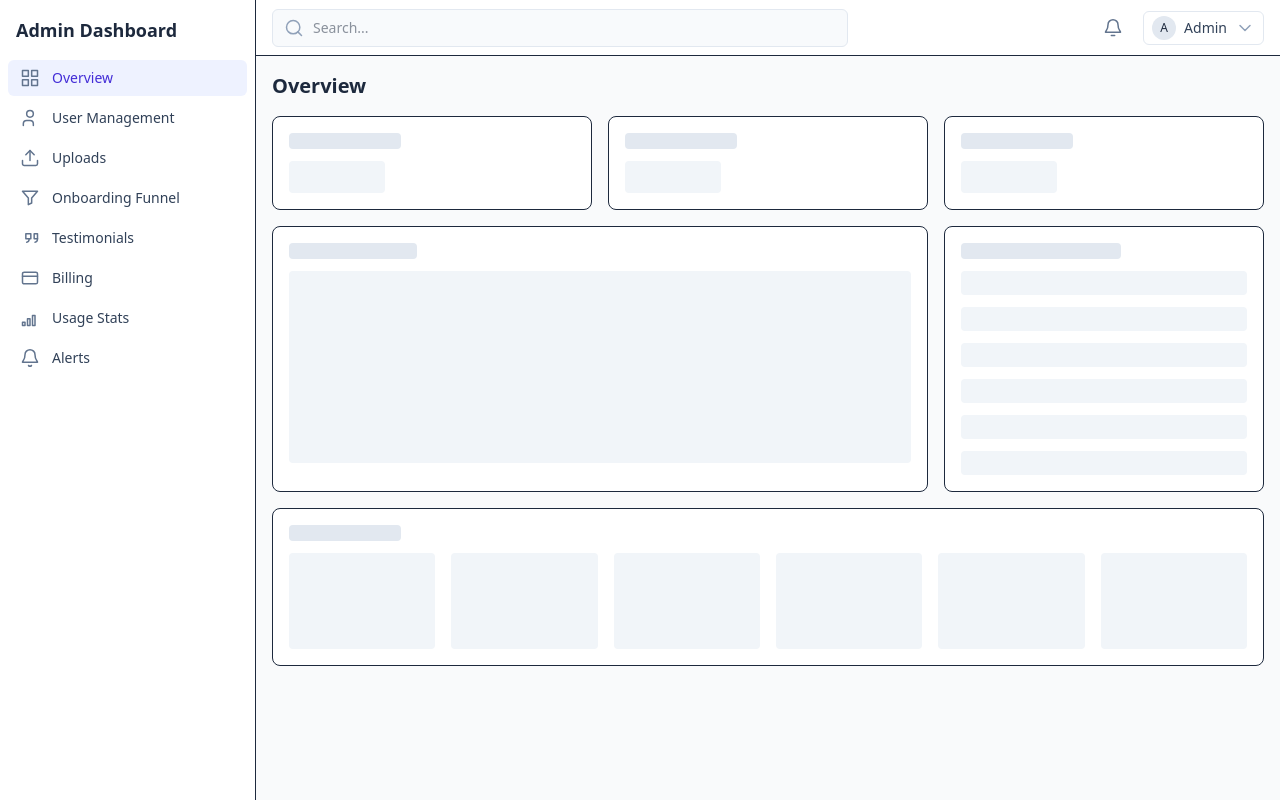
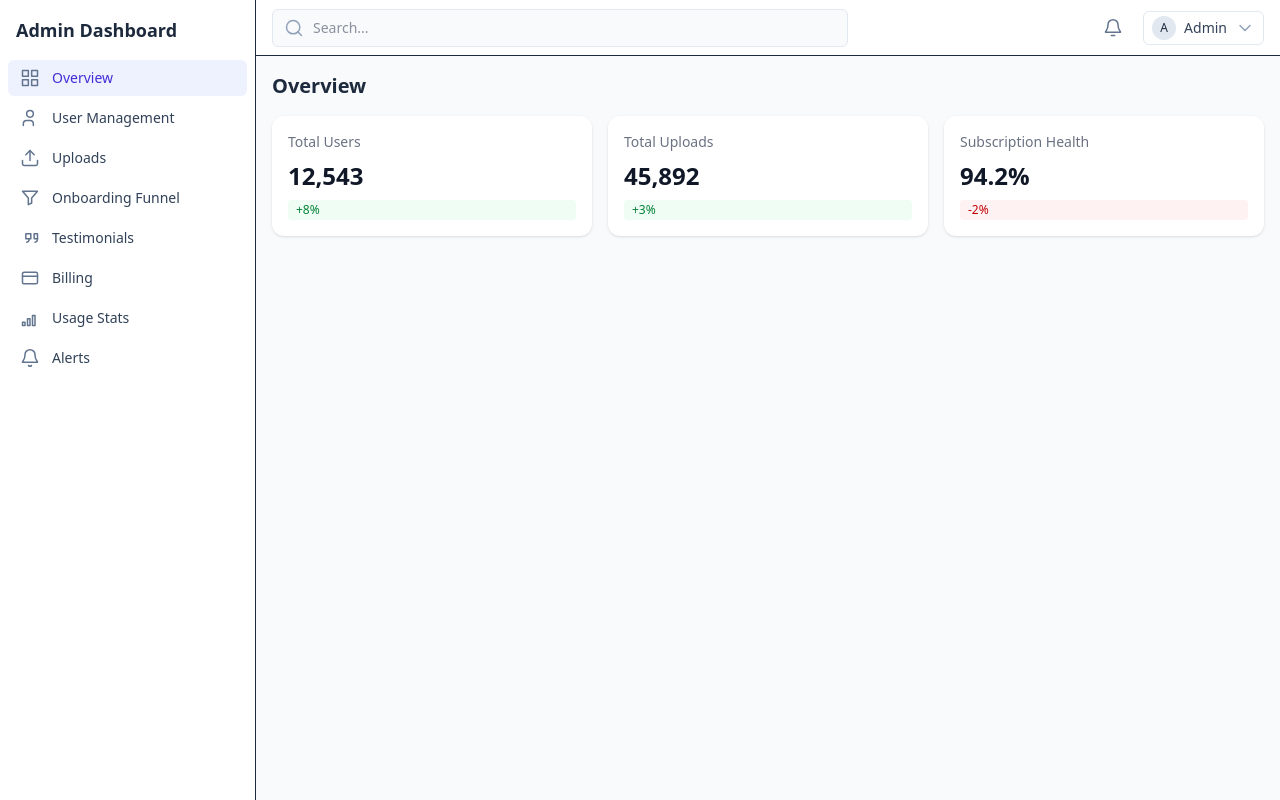
Before and after one commit to liangzhihaoo/F2025_4495_050_XCh388, a React app in the folder Implementation/frontend/: page / in a window 1280 px wide. Built offline with nearby package versions, Linux system fonts and the light colour scheme; the HTML template or start-up script is replaced by a standard one.

Commit message:
feat(overview): add reusable StatCard and render KPI cards on Overview; wire Overview into Layout

```diff
--- a/Implementation/frontend/src/components/Layout.tsx
+++ b/Implementation/frontend/src/components/Layout.tsx
@@ -2,6 +2,7 @@ import React, { useState } from "react";
 import { Sidebar, type NavKey } from "./Sidebar";
 import { Topbar } from "./Topbar";
 import { Placeholder } from "./Placeholder";
+import Overview from "../pages/Dashboard/Overview";
 
 const titles: Record<NavKey, string> = {
   overview: "Overview",
@@ -25,8 +26,11 @@ export function Layout() {
         <Topbar />
 
         <main className="min-h-0 flex-1 overflow-y-auto p-4">
-          {/* main content placeholder, change title according to current nav */}
-          <Placeholder title={titles[active]} />
+          {active === "overview" ? (
+            <Overview />
+          ) : (
+            <Placeholder title={titles[active]} />
+          )}
         </main>
       </div>
     </div>
--- /dev/null
+++ b/Implementation/frontend/src/components/ui/StatCard.tsx
@@ -0,0 +1,27 @@
+export type StatCardProps = {
+  title: string
+  value: string | number
+  trend?: string
+  variant?: 'default' | 'good' | 'bad'
+}
+
+export default function StatCard({ title, value, trend, variant = 'default' }: StatCardProps) {
+  const trendClass =
+    variant === 'good'
+      ? 'bg-green-50 text-green-700'
+      : variant === 'bad'
+      ? 'bg-red-50 text-red-700'
+      : 'bg-gray-50 text-gray-600'
+
+  return (
+    <div className="bg-white rounded-xl shadow-sm p-4 flex flex-col gap-2">
+      <div className="text-sm text-gray-500">{title}</div>
+      <div className="text-2xl font-semibold text-gray-900">{value}</div>
+      {trend !== undefined && trend !== '' && (
+        <span className={`inline-flex items-center px-2 py-0.5 rounded text-xs font-medium ${trendClass}`}>
+          {trend}
+        </span>
+      )}
+    </div>
+  )
+}
--- /dev/null
+++ b/Implementation/frontend/src/pages/Dashboard/Overview.tsx
@@ -0,0 +1,14 @@
+import StatCard from '../../components/ui/StatCard'
+
+export default function Overview() {
+  return (
+    <div className="space-y-4">
+      <h1 className="text-xl font-semibold">Overview</h1>
+      <div className="grid grid-cols-1 sm:grid-cols-3 gap-4">
+        <StatCard title="Total Users" value="12,543" trend="+8%" variant="good" />
+        <StatCard title="Total Uploads" value="45,892" trend="+3%" variant="good" />
+        <StatCard title="Subscription Health" value="94.2%" trend="-2%" variant="bad" />
+      </div>
+    </div>
+  )
+}
```
